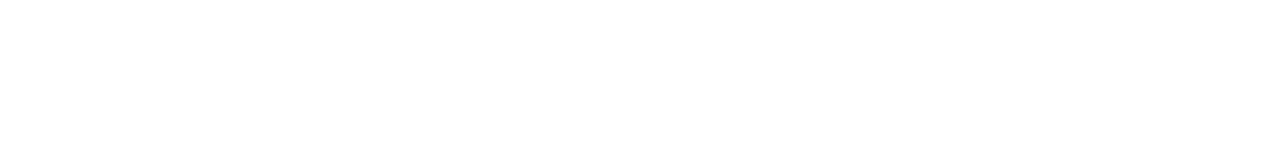
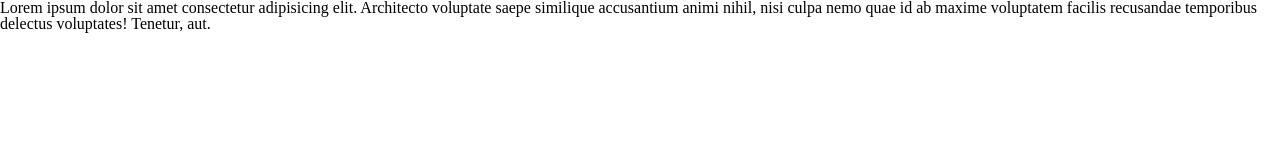
Before and after one commit to huusangvn/htmlcss-project-05, a plain HTML site: page index.html in a window 1280 px wide. Drawn offline with Linux system fonts and the light colour scheme.

Commit message:
lorem-example

```diff
--- a/index.html
+++ b/index.html
@@ -13,5 +13,12 @@
         <!-- Styles -->
         <link rel="stylesheet" href="./assets/css/styles.css" />
     </head>
-    <body></body>
+    <body>
+        <h1>
+            Lorem ipsum dolor sit amet consectetur adipisicing elit. Architecto
+            voluptate saepe similique accusantium animi nihil, nisi culpa nemo
+            quae id ab maxime voluptatem facilis recusandae temporibus delectus
+            voluptates! Tenetur, aut.
+        </h1>
+    </body>
 </html>
```
